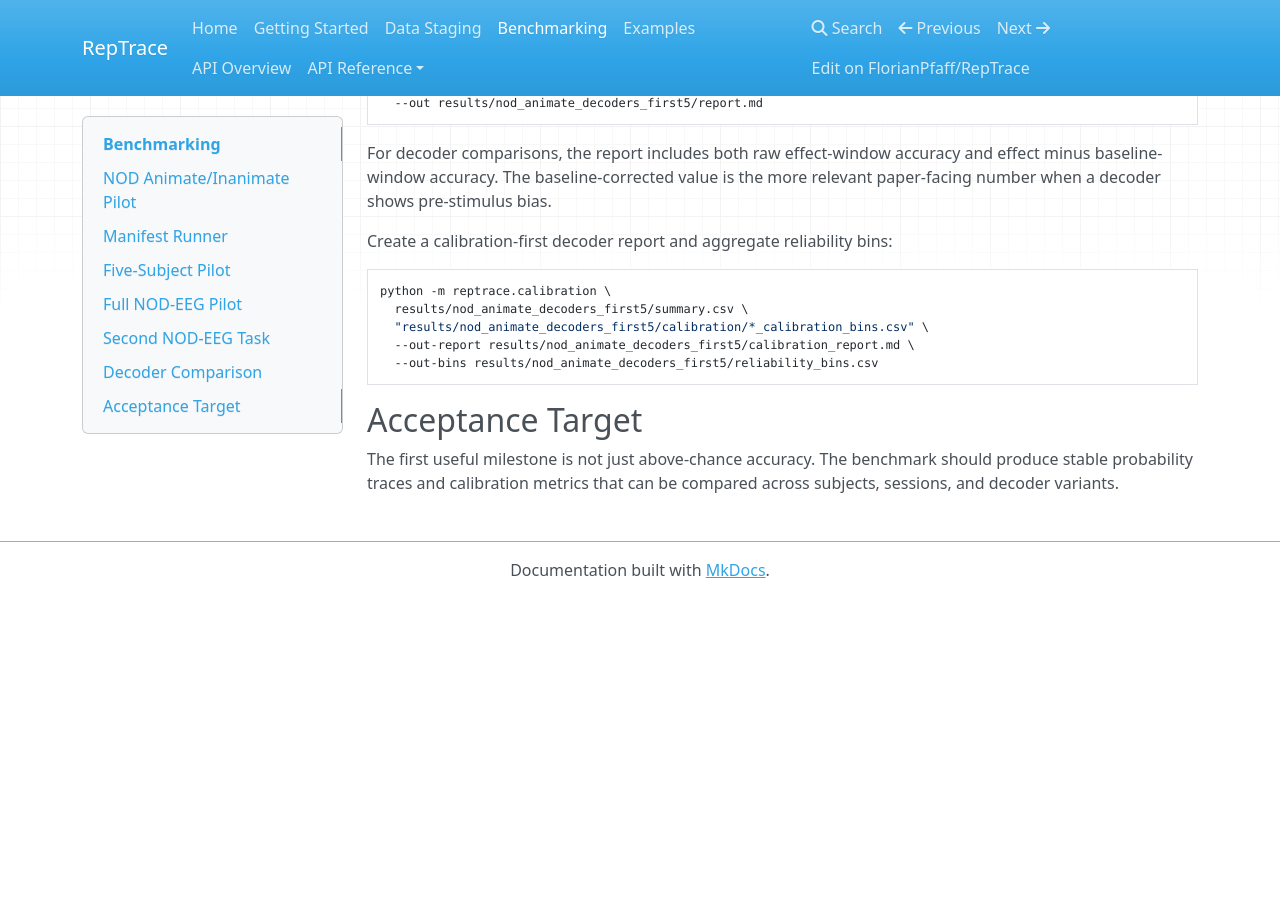
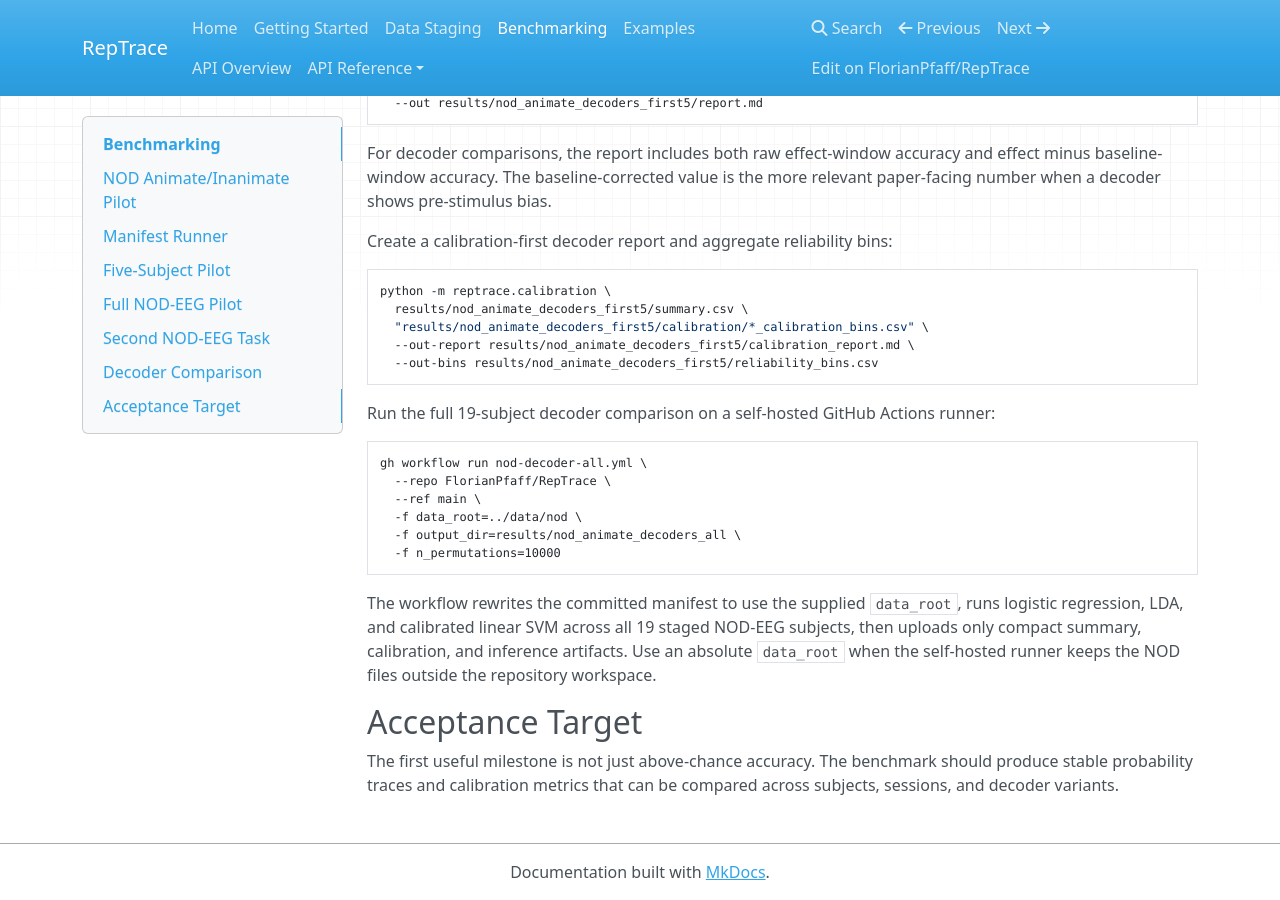
Before and after one commit to FlorianPfaff/RepTrace, an MkDocs documentation site: the page built from docs/benchmarking.md, in a window 1280 px wide and 900 px high, scrolled down 4650 px. Built offline with MkDocs 1.6.1, drawn with Linux system fonts in a browser that asks for light colours; nearby versions of some CDN libraries; before the commit the page ends 5248 px from its top, so only the background shows below that.

Commit message:
Add self-hosted NOD decoder workflow

````diff
--- a/docs/benchmarking.md
+++ b/docs/benchmarking.md
@@ -272,6 +272,24 @@ python -m reptrace.calibration \
   --out-bins results/nod_animate_decoders_first5/reliability_bins.csv
 ```
 
+Run the full 19-subject decoder comparison on a self-hosted GitHub Actions
+runner:
+
+```bash
+gh workflow run nod-decoder-all.yml \
+  --repo FlorianPfaff/RepTrace \
+  --ref main \
+  -f data_root=../data/nod \
+  -f output_dir=results/nod_animate_decoders_all \
+  -f n_permutations=10000
+```
+
+The workflow rewrites the committed manifest to use the supplied `data_root`,
+runs logistic regression, LDA, and calibrated linear SVM across all 19 staged
+NOD-EEG subjects, then uploads only compact summary, calibration, and inference
+artifacts. Use an absolute `data_root` when the self-hosted runner keeps the NOD
+files outside the repository workspace.
+
 ## Acceptance Target
 
 The first useful milestone is not just above-chance accuracy. The benchmark
````
Also changed, not shown: 2 other files.
